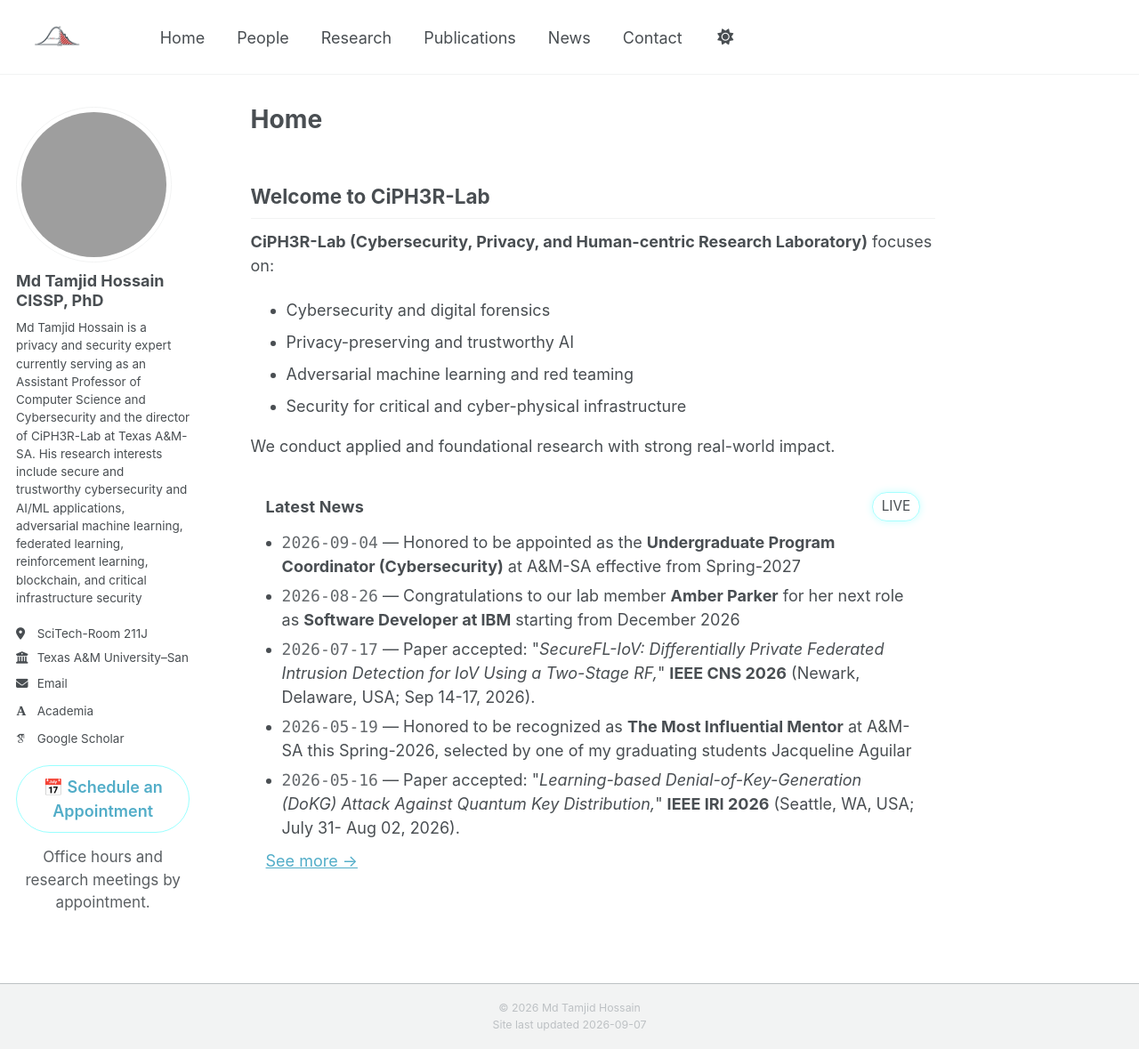
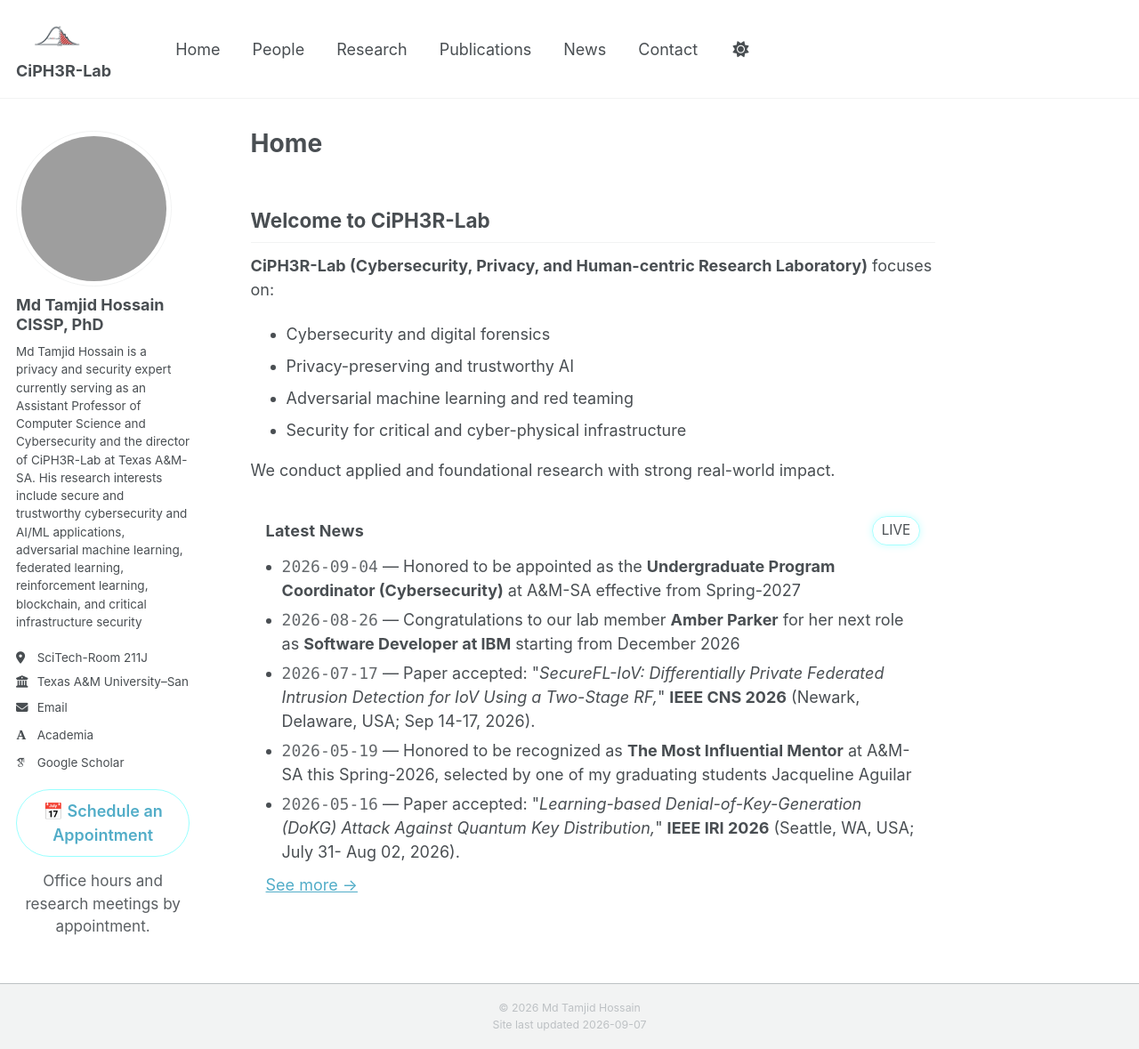
Before and after one commit to ciph3rLab/ciph3rLab.github.io, a Jekyll site: the page built from _pages/about.md, in a window 1280 px wide and 1179 px high. Shown: the whole window at 89% size. Built offline with Jekyll 4.4.1, drawn with Linux system fonts in a browser that asks for light colours; some web fonts are replaced; a script bundle is joined from its source files by our own code; library files that are not in the unit come from our copies.

Commit message:
Update masthead.html

```diff
--- a/_includes/masthead.html
+++ b/_includes/masthead.html
@@ -7,9 +7,10 @@
         <ul class="visible-links">
           <li class="masthead__menu-item masthead__menu-item--lg persist {% if page.url == '/' or page.url == '/index.html' %}selected{% endif %}">
             <a href="{{ base_path }}/" class="lab-brand">
-            <img src="{{ base_path }}/assets/Cipher_lab_logo_final.png"
-                 alt="CiPH3R-Lab"
-                 class="lab-logo">
+              <img src="{{ base_path }}/assets/Cipher_lab_logo_final.png"
+                   alt="CiPH3R-Lab"
+                   class="lab-logo">
+              <span class="lab-brand-name">CiPH3R-Lab</span>
             </a>
           </li>
           {% for link in site.data.navigation.main %}
```
